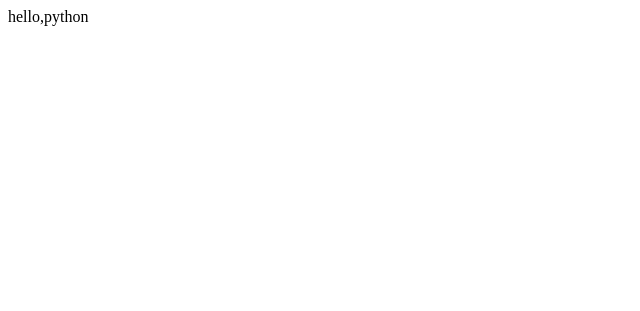
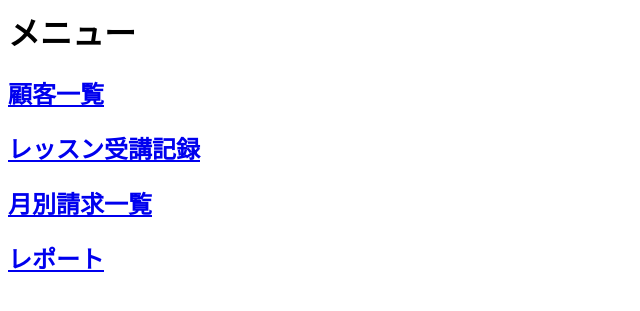
Before and after one commit to kyooooheisan/school_system_app, a Django app: page / in a window 1280 px wide. Before the commit the part shown is almost empty. Shown: the top 311 px of the page, without its empty margins (0-640 px from the left). Run offline with Django 3.2, Linux system fonts and the light colour scheme.

Commit message:
made index

```diff
--- a/school_system/templates/school_system/index.html
+++ b/school_system/templates/school_system/index.html
@@ -1,10 +1,29 @@
 <html>
  <head>
-
+   <title>school_system</title>
  </head>
 
  <body>
-   <p>hello,python</p>
+
+   <div>
+     <h1>メニュー</h1>
+   </div>
+
+   <div>
+     <h2><a href="/">顧客一覧</a></h2>
+   </div>
+
+   <div>
+     <h2><a href="/">レッスン受講記録</a></h2>
+   </div>
+
+   <div>
+     <h2><a href="/">月別請求一覧</a></h2>
+   </div>
+
+   <div>
+     <h2><a href="/">レポート</a></h2>
+   </div>
 
 
   </body>
```
